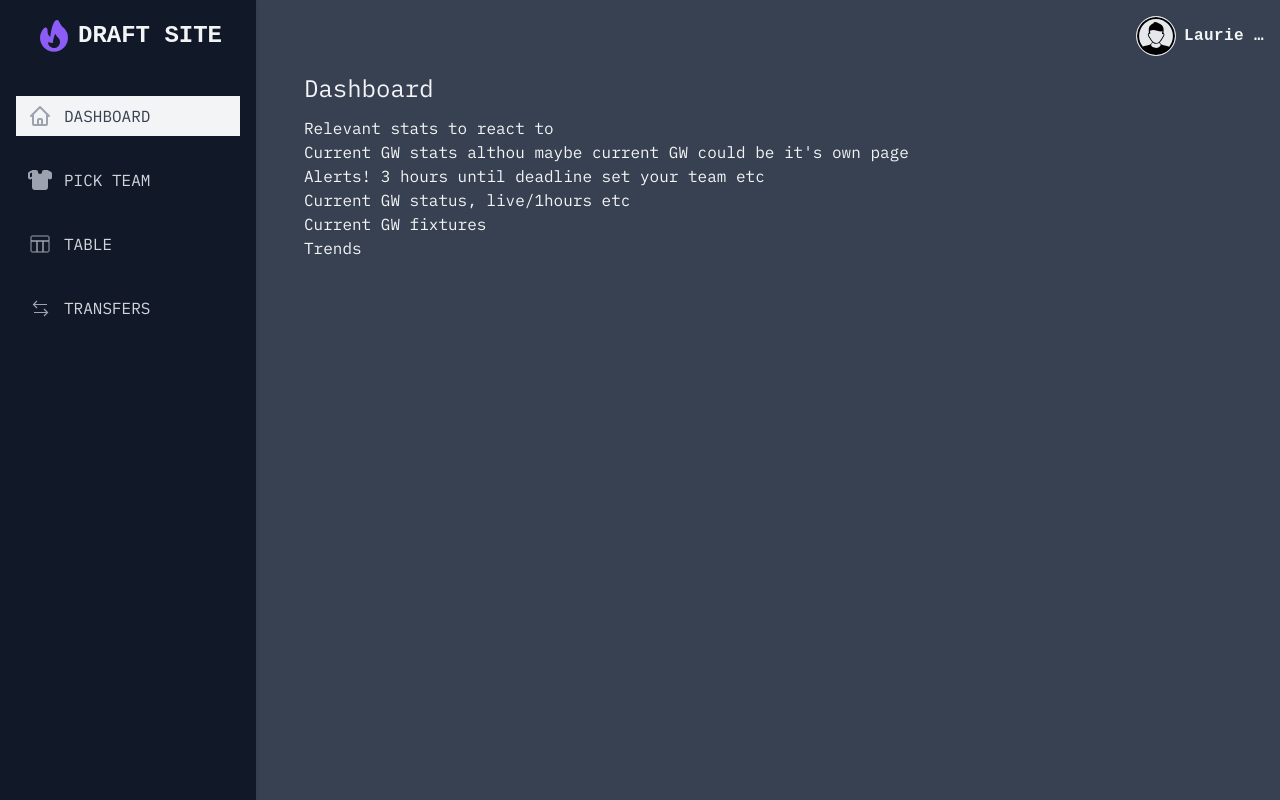
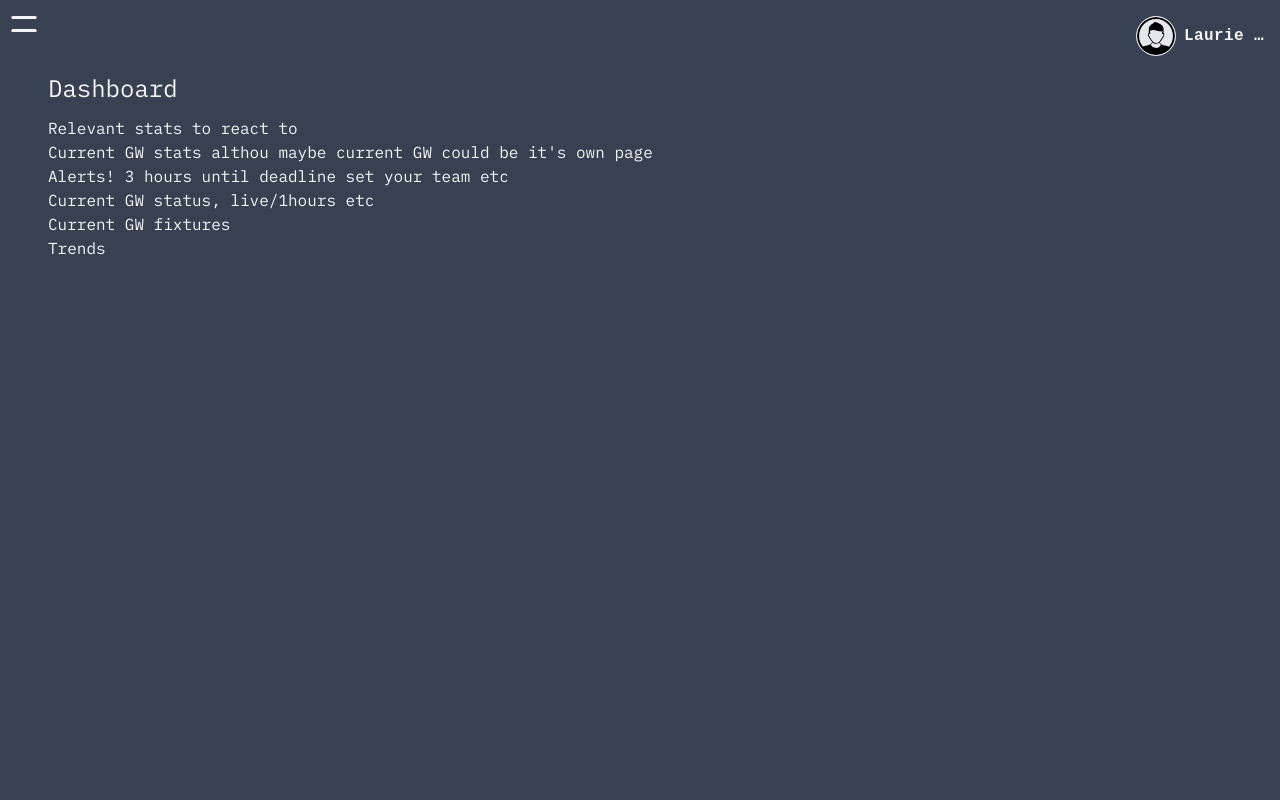
Before and after one commit to lpoulter1/draft-site-design, a React (Vite) app: page / in a window 1280 px wide. Both pictures are taken after a click on the link "DASHBOARD". Built offline with nearby package versions, Linux system fonts and the light colour scheme; a web font is replaced by a local one.

Commit message:
pretty decent sidebar animations

```diff
--- a/src/Sidebar.jsx
+++ b/src/Sidebar.jsx
@@ -1,4 +1,5 @@
 import { useEffect, useState } from "react";
+import { motion, AnimatePresence, LayoutGroup } from "framer-motion";
 
 export function Sidebar({ currentPage, setPage }) {
   const { width } = useScreenSize();
@@ -14,45 +15,20 @@ export function Sidebar({ currentPage, setPage }) {
   }, [width]);
 
   return (
-    <>
-      {!isOpen && (
-        <button
-          className="fixed mt-2 ml-2 cursor-pointer h-fit w-fit"
-          onClick={() => setIsOpen(true)}
-        >
-          <svg
-            xmlns="http://www.w3.org/2000/svg"
-            className="w-8 h-8 text-gray-100 "
-          >
-            <line
-              x1="4.8"
-              y1="9.6"
-              x2="27.2"
-              y2="9.6"
-              stroke="currentColor"
-              strokeWidth="3"
-              strokeLinecap="round"
-            ></line>
-            <line
-              x1="27.2"
-              y1="22.4"
-              x2="4.8"
-              y2="22.4"
-              stroke="currentColor"
-              strokeWidth="3"
-              strokeLinecap="round"
-            ></line>
-          </svg>
-        </button>
-      )}
-      <>
+    <LayoutGroup>
+      <AnimatePresence>
         {isOpen && (
           <>
-            <div
-              className="fixed left-[256px] z-10 flex flex-col items-center justify-center w-full h-full bg-gray-900 bg-opacity-50 lg:hidden"
+            <motion.aside
+              layout
+              key="sidebar-aside"
               onClick={() => setIsOpen(false)}
-            ></div>
-            <aside className="w-[256px] bg-gray-900 md:shadow md:block shrink-0">
+              initial={{ x: -250 }}
+              animate={{ x: 0 }}
+              exit={{ x: -256, width: 0 }}
+              className="bg-gray-900 md:shadow md:block shrink-0 w-[256px]"
+              transition={{ type: "spring", bounce: 0 }}
+            >
               <div className="flex items-center justify-center py-4">
                 <div className="inline-flex">
                   <a
@@ -213,11 +189,51 @@ export function Sidebar({ currentPage, setPage }) {
                   </li>
                 </ul>
               </div>
-            </aside>
+            </motion.aside>
+            <motion.div
+              key="sidebar-overlay"
+              className="fixed z-10 flex flex-col items-center justify-center w-[calc(100vw-256px)] h-full bg-gray-900 bg-opacity-50 lg:hidden"
+              onClick={() => setIsOpen(false)}
+              initial={{ x: 0 }}
+              animate={{ x: 256 }}
+              exit={{ x: -256 }}
+              transition={{ type: "spring", bounce: 0 }}
+            ></motion.div>
           </>
         )}
-      </>
-    </>
+      </AnimatePresence>
+      {!isOpen && (
+        <motion.button
+          key="sidebar-button"
+          className="fixed mt-2 ml-2 cursor-pointer h-fit w-fit"
+          onClick={() => setIsOpen(true)}
+        >
+          <svg
+            xmlns="http://www.w3.org/2000/svg"
+            className="w-8 h-8 text-gray-100 "
+          >
+            <line
+              x1="4.8"
+              y1="9.6"
+              x2="27.2"
+              y2="9.6"
+              stroke="currentColor"
+              strokeWidth="3"
+              strokeLinecap="round"
+            ></line>
+            <line
+              x1="27.2"
+              y1="22.4"
+              x2="4.8"
+              y2="22.4"
+              stroke="currentColor"
+              strokeWidth="3"
+              strokeLinecap="round"
+            ></line>
+          </svg>
+        </motion.button>
+      )}
+    </LayoutGroup>
   );
 }
 
```
